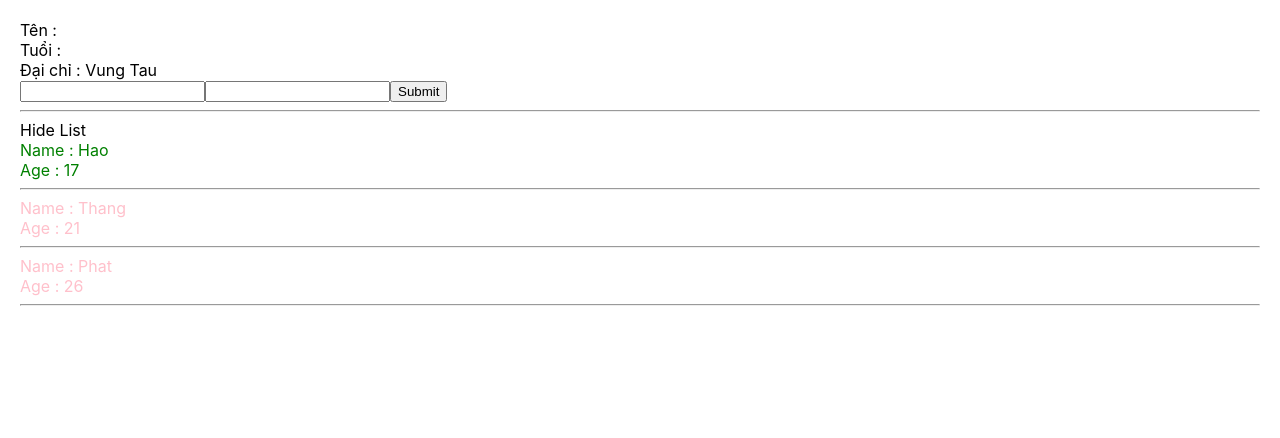
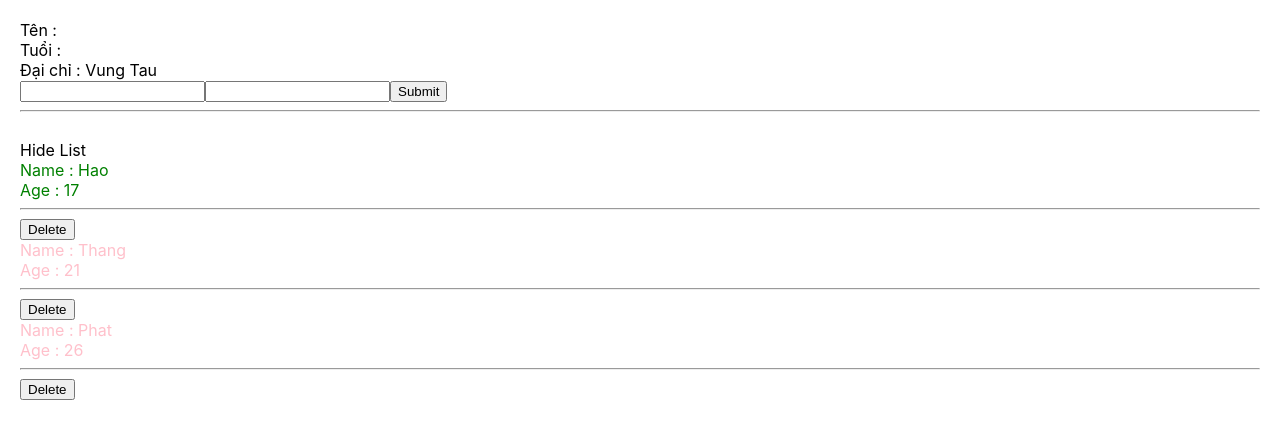
Before and after one commit to haodev2000/demo_git, a React (Create React App) app: page / in a window 1280 px wide. Shown: the top 438 px of the page. Built offline with nearby package versions, Linux system fonts and the light colour scheme.

Commit message:
video 31

```diff
--- a/src/components/AddUser.js
+++ b/src/components/AddUser.js
@@ -1,4 +1,5 @@
 import React from "react";
+
 
 class AddUser extends React.Component {
     state = {
@@ -39,7 +40,6 @@ class AddUser extends React.Component {
                 Đại chỉ : {this.state.address}
                 <br />
 
-
                 <form onSubmit={(event) => { this.handOnSubmit(event) }}>
                     < input
                         value={this.state.name}
--- a/src/components/Display.scss
+++ b/src/components/Display.scss
@@ -6,4 +6,8 @@
       .green{
         color: green;
       }
+      .logo{
+        width: 100px;
+        height: 100px;
+      }
 }
--- a/src/components/Displayinfo.js
+++ b/src/components/Displayinfo.js
@@ -1,5 +1,6 @@
 import React from "react";
 import "./Display.scss"
+import logo from "../logo.svg"
 
 class Displayinfo extends React.Component {
 
@@ -22,7 +23,8 @@ class Displayinfo extends React.Component {
         return (
 
             <div className="display-info">
-
+                {/* <img className="logo" src={logo} /> */}
+                <br />
                 <div>
                     <span onClick={() => { this.showhideListUser() }}>
 
@@ -31,19 +33,32 @@ class Displayinfo extends React.Component {
                 </div>
 
                 {this.state.showhideList &&
-                    <div>
+                    <>
                         {listUser.map((user) => {
                             return (
                                 <div key={user.id} className={(+user.age > 18) ? "red" : "green"}>
-                                    Name : {user.name}<br />
-                                    Age : {user.age}
+                                    <div>
+                                        Name : {user.name}<br />
+                                        Age : {user.age}
+
+                                    </div>
+
                                     <hr />
+
+                                    <div>
+                                        <button onClick={() => this.props.handleDeleteUserUser(user.id)}>Delete</button>
+                                    </div>
+
                                 </div>
+
+
                             )
                         })}
 
-                    </div>
+                    </>
                 }
+
+
 
             </div>
         )
--- a/src/components/MyComponents.js
+++ b/src/components/MyComponents.js
@@ -16,16 +16,31 @@ class MyComponent extends React.Component {
         this.setState({
             listUser: [userObj, ...this.state.listUser]
         })
+
+    }
+
+    handleDeleteUser = (userID) => {
+        let listUserClone = this.state.listUser;
+
+        listUserClone = listUserClone.filter(item => item.id !== userID);
+
+        this.setState({
+            listUser: listUserClone
+        })
     }
 
     render() {
 
         return (
-            <div>
-                <AddUser handleAddUser={this.handleAddUser} />
-                <hr></hr>
-                <Displayinfo listUser={this.state.listUser} />
-            </div>
+            <>
+                <div>
+                    <AddUser handleAddUser={this.handleAddUser} />
+                    <hr></hr>
+                    <Displayinfo listUser={this.state.listUser}
+                        handleDeleteUserUser={this.handleDeleteUser}
+                    />
+                </div>
+            </>
         );
     }
 }
```
